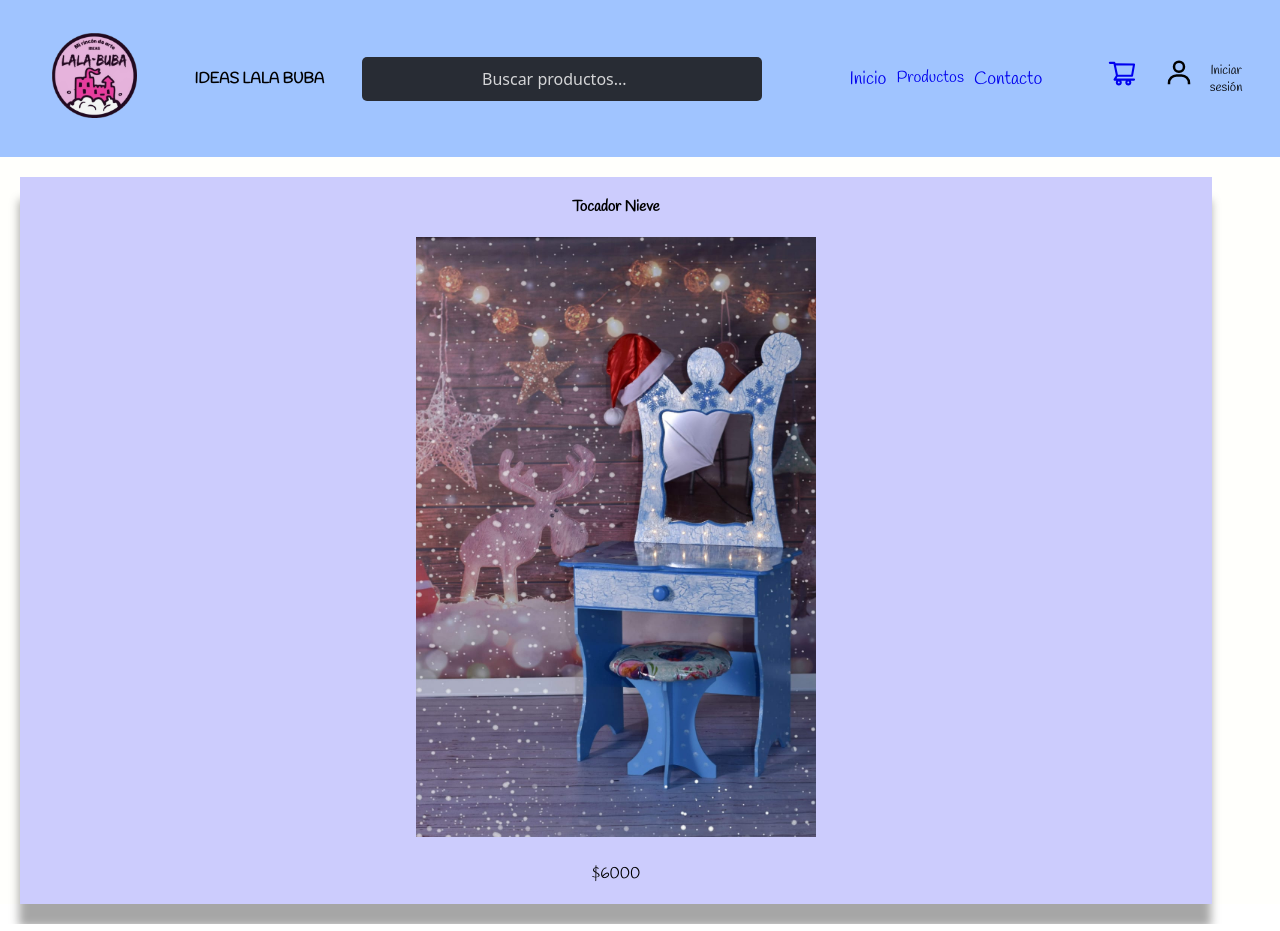
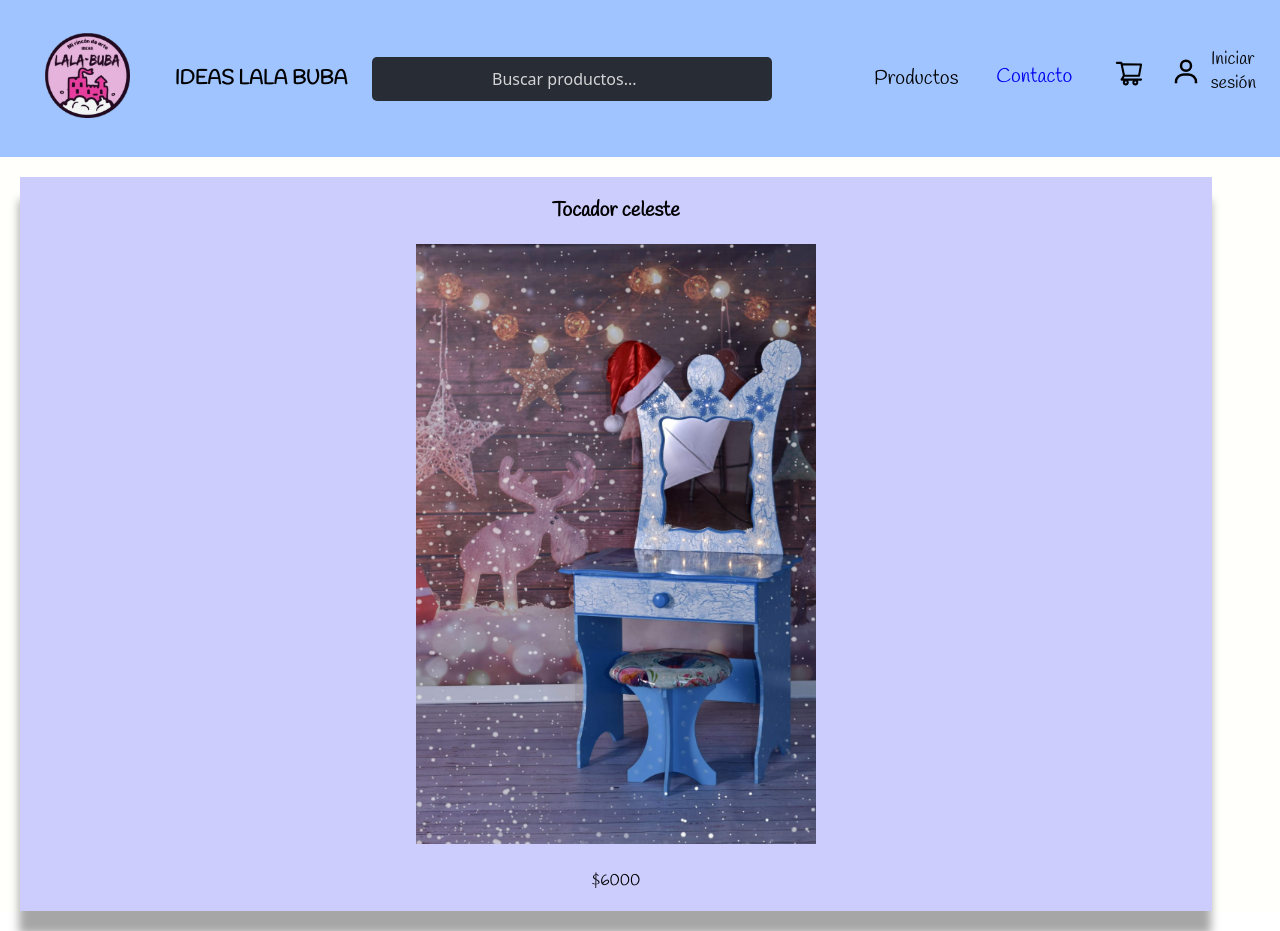
Before and after one commit to EzequielGzm/IdeasLalaBuba-Guzman, a React (Vite) app: page /item/1 in a window 1280 px wide. Built offline with nearby package versions, Linux system fonts and the light colour scheme; a web font is replaced by a local one.

Commit message:
Finalizando preentrega coder

```diff
--- a/src/App.jsx
+++ b/src/App.jsx
@@ -5,23 +5,27 @@ import ItemListContainer from './components/ItemListContainer'
 import ItemDetailContainer from './components/ItemDetailContainer'
 import {BrowserRouter, Navigate, Route, Routes} from 'react-router-dom'
 import Cart from './components/Cart'
+import CartContextProvider from './context/CartContext'
 
 
 function App() {
   return (
     <BrowserRouter>
+    <CartContextProvider>
     <div className="App">
           <NavBar/>
 
        <Routes>
 
         <Route path='/' element ={ <ItemListContainer/> } />
-        <Route path='/category/:id' element={ <ItemListContainer />} />
+        <Route path='/category/:category' element={ <ItemListContainer />} />
         <Route path='/item/:detalleId' element= { <ItemDetailContainer/>}/>
         <Route path='/cart' element ={ <Cart/> } />
+
         <Route path="/*" element={<Navigate to="/" replace/>} />
        </Routes>
     </div>
+    </CartContextProvider>
     </BrowserRouter>
   )
 }
--- a/src/assets/css/ItemListContainer.css
+++ b/src/assets/css/ItemListContainer.css
@@ -6,22 +6,27 @@
   align-items: center;
   justify-content: center;
   width: 100%;
-    border:3px solid black;
-    flex-direction:row;
+  border: 3px solid black;
+  flex-direction: row;
   background-image: url("https://images.pexels.com/photos/1831234/pexels-photo-1831234.jpeg?auto=compress&cs=tinysrgb&w=1260&h=750&dpr=1");
   background-size: cover;
 }
-  article{
+article {
   padding: 20px;
   margin: 20px;
   background-color: rgba(0, 0, 255, 0.2);
   width: 90%;
   box-shadow: -1px 23px 9px rgb(0 0 0 / 35%);
-      text-decoration:none;
+  text-decoration: none;
 }
-    article:visited {color: black;  font-family: arial; text-decoration: none }
 
- img{
+article:visited {
+  color: black;
+  font-family: arial;
+  text-decoration: none;
+}
+
+img {
   width: 400px;
   padding: 20px;
 }
--- a/src/assets/css/NavBar.css
+++ b/src/assets/css/NavBar.css
@@ -1,7 +1,7 @@
-*{
+* {
   text-decoration: none;
 }
-a:visited{
+a:visited {
   color: black;
 }
 
@@ -9,31 +9,26 @@ a:visited{
   display: flex;
   justify-content: space-around;
   padding: 13px;
-    background-color: #A0C4FF;
+  background-color: #a0c4ff;
   align-items: center;
-
-
 }
-.nav {
+nav ul {
   display: flex;
+  text-decoration: none;
+  font-size: 20px;
 }
 
 li {
-    margin-left:10px;
+  margin-left: 10px;
   margin-right: 10px;
   list-style: none;
-}
-li a {
-    text-decoration: none;
-    font-weight: 500;
-    font-size: 18px;
 }
 header div img {
   height: 85px;
   width: 85px;
 }
 h1 {
- font-size: 15px;
+  font-size: 20px;
 }
 form {
   background-color: #282c34;
@@ -64,17 +59,18 @@ form {
   text-decoration: none;
   color: inherit;
 }
-  .header-img{
+.header-img {
   height: 30px;
   width: 30px;
 }
 
-  .user-container{
+.user-container {
   display: flex;
-      align-items: center;
+  font-size: 18px;
 }
 
 .icon {
   font-size: 30px;
   padding: 10px;
+  color: black;
 }
--- a/src/assets/css/contador.css
+++ b/src/assets/css/contador.css
@@ -1,36 +1,35 @@
-
-.container-contador{
+.container-contador {
   display: flex;
   align-items: center;
-    background-color: #9BF6FF;
+  background-color: #9bf6ff;
   margin-bottom: 20px;
   margin-top: 20px;
   font-size: 20px;
   border: 1px solid black;
 }
 
-.container-contador button{
+.container-contador button {
   font-size: 20px;
 }
 
-span{
+span {
   padding: 12px;
   width: 30px;
-    text-align:center;
-    background-color: #FDFFB6;
-    border-left: 1px solid ;
+  text-align: center;
+  background-color: #fdffb6;
+  border-left: 1px solid;
   border-right: 1px solid;
 }
 
-.container1{
+.container1 {
   display: flex;
   flex-direction: column;
   align-items: center;
 }
 
-.button1{
+.button1 {
   font-size: 15px;
-    background-color: #FDFFB6;
+  background-color: #fdffb6;
   width: 100px;
   height: 50px;
   border: 1px solid;
--- /dev/null
+++ b/src/assets/css/dropdown.css
@@ -0,0 +1,35 @@
+.dropdown{
+    height: 2rem;
+    display: flex;
+    align-items: center;
+    justify-content: center;
+
+}
+.dropdown-menu{
+    width: 10rem;
+    text-align: center;
+    color: black;
+    cursor: pointer;
+    position: relative;
+
+}
+
+.dropdown-menu:hover{
+    color: white;
+}
+
+.dropdown-list{
+    list-style-type: none ;
+    position: absolute;
+}
+.dropdown-list li{
+    border: 1px solid transparent;
+
+
+}
+
+
+
+/* .dropdown-list:hover{
+    border: 1px solid white;
+} */
--- /dev/null
+++ b/src/components/Dropdown.jsx
@@ -0,0 +1,25 @@
+import { useState } from "react"
+import { Link } from "react-router-dom"
+import "../assets/css/dropdown.css"
+
+const Dropdown = () => {
+  const [drop,setDrop] = useState(false)
+
+    return (
+
+    <div className="dropdown">
+       <div className="dropdown-menu" onClick={()=>setDrop(!drop)} >
+        Productos
+        {drop? (<ul className="dropdown-list" >
+            <Link to="/category"> <li>Tocadores </li></Link>
+            <Link to="/cart"><li>Cositas</li></Link>
+            <Link to="/cart"><li>Alhajeros</li></Link>
+        </ul>):
+        null}
+        </div>
+
+    </div>
+  )
+}
+
+export default Dropdown
--- a/src/components/ItemList.jsx
+++ b/src/components/ItemList.jsx
@@ -1,4 +1,5 @@
 import { useState, useEffect } from "react";
+import { useParams } from "react-router-dom";
 import productos from "../data/products";
 import Item from "./Item";
 
@@ -10,10 +11,18 @@ const ItemList = () => {
   });
   const [products, setProducts] = useState([]);
   const [loading, setLoading] = useState(true);
+  const { category } = useParams();
 
   useEffect(() => {
     getProducts
-      .then((res) => setProducts(res))
+      .then((res) => {
+        if (category) {
+          const categoryFilter = res.filter((el) => el.category == category);
+          setProducts(categoryFilter);
+        } else {
+          setProducts(res);
+        }
+      })
       .catch((err) => console.log(err))
       .finally(() => setLoading(false));
   });
@@ -23,9 +32,9 @@ const ItemList = () => {
       {loading ? (
         <h1>Cargando...</h1>
       ) : (
-        products.map((product,id) => (
+        products.map((product, id) => (
           <div key={id}>
-          <Item
+            <Item
               id={product.id}
               title={product.title}
               img={product.img}
--- a/src/components/NavBar.jsx
+++ b/src/components/NavBar.jsx
@@ -1,10 +1,10 @@
-
 import logo from "../assets/img/logo1.png"
 import '../assets/css/NavBar.css'
 import CartWidget from "./CartWidget";
 import UserWidget from "./UserWidget";
 import { Link } from "react-router-dom";
-const categoria = {id:"1", name:'Tocadores'}
+import Dropdown from "./Dropdown";
+
 
 function NavBar() {
     return (
@@ -17,20 +17,21 @@ function NavBar() {
           <form id="form">
           <input type="search" placeholder="Buscar productos..."/>
           </form>
+
           <nav>
-             <ul className="nav">
-               <li><a href="/">Inicio</a></li>
+             <ul >
 
-               <Link to={`/category/${categoria.id}`}>Productos</Link>
+               <Dropdown/>
+               <Link to="/contacto"> Contacto</Link>
 
-               <li><a href="/">Contacto</a></li>
              </ul>
+
           </nav>
 
              <div className="user-container">
              <CartWidget/>
              <UserWidget/>
-             <button style={{fontSize:13}}>Iniciar sesión</button>
+             <button>Iniciar sesión</button>
              </div>
 
       </header>
@@ -38,4 +39,5 @@ function NavBar() {
 
     )
 }
+
 export default NavBar
--- /dev/null
+++ b/src/context/CartContext.jsx
@@ -0,0 +1,15 @@
+import { createContext, useState } from "react";
+
+export const CartContext = createContext([])
+
+const CartContextProvider = ({children})=> {
+ // estados y funciones globales
+  const [cartList,SetCartList] = useState([])
+ return(
+  <CartContext.Provider value={cartList}>
+     {children}
+  </CartContext.Provider>
+  )
+}
+
+export default CartContextProvider;
--- a/src/data/products.js
+++ b/src/data/products.js
@@ -4,15 +4,17 @@ import rosa from "../assets/img/tocadorRosa.jpg"
 const productos = [
     {
      id: "1",
-     title: "Tocador Nieve",
+     title: "Tocador celeste",
      price: 6000,
-     img: nieve
+     img: nieve,
+     category: "celeste"
     },
     {
       id:"2",
-      title:"Tocador Rosa",
+      title:"Tocador rosa",
       price:6000,
-      img: rosa
+      img: rosa,
+      category: "rosado"
     }
   ]
 
```
Also changed, not shown: src/components/DropDownDos.jsx (added, +31 -0 lines). Lines whose indentation alone changed are shown as unchanged.
